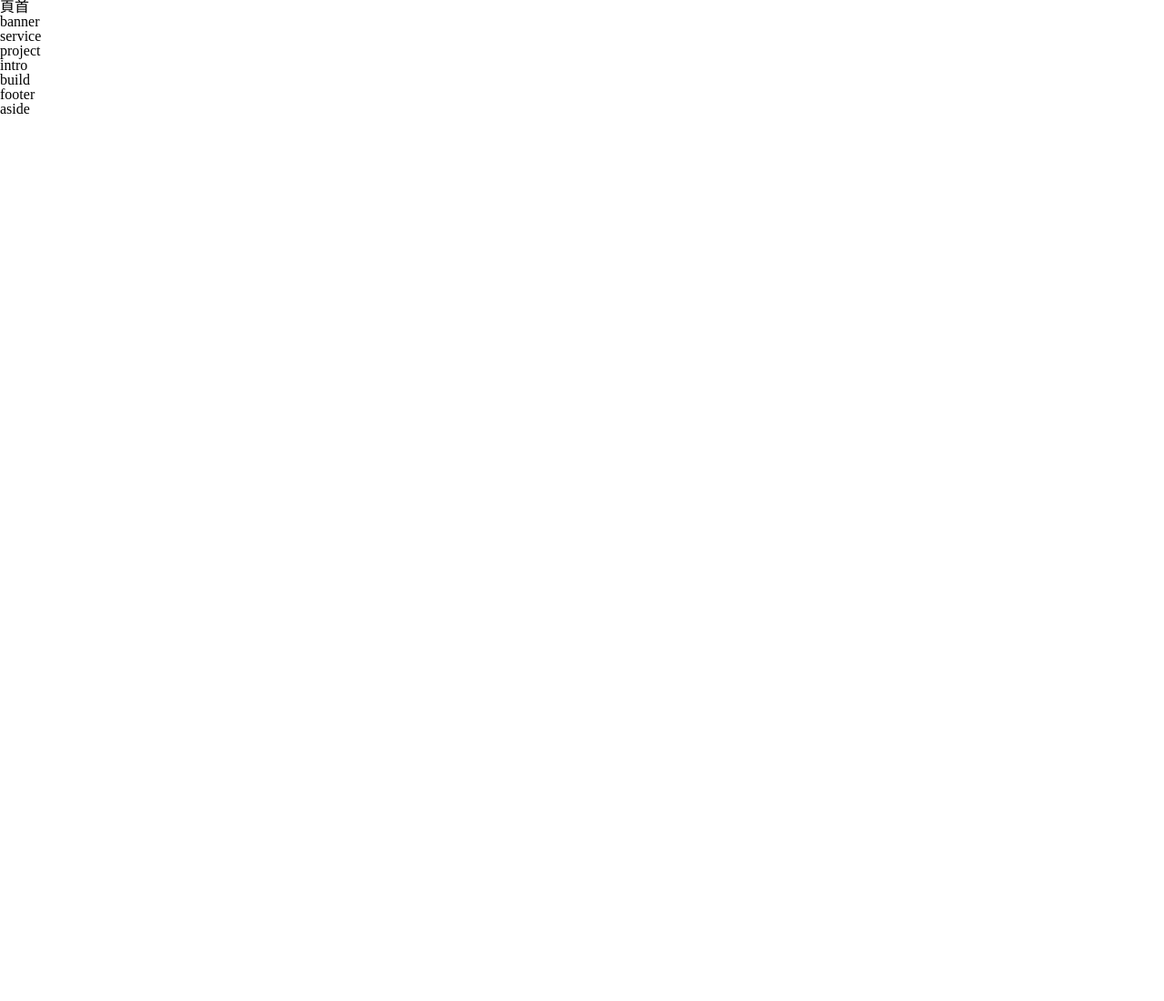
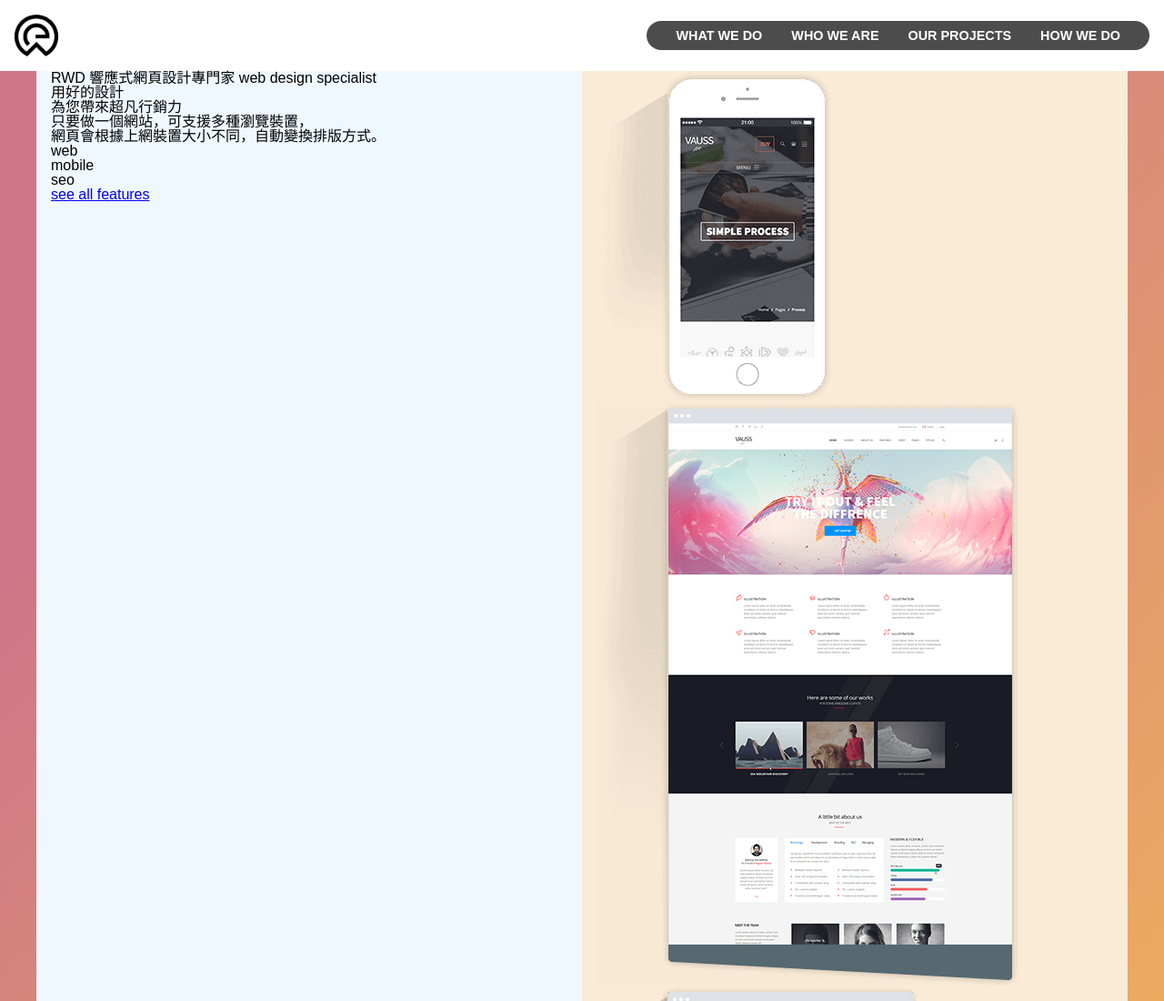
Before and after one commit to mumu-kuanchen/practice, a plain HTML site: page index.html in a window 1280 px wide. Shown: the top 1100 px of the page at 91% size. Before the commit the page ends 800 px from the top, so only its background shows below. Drawn offline with Linux system fonts and the light colour scheme.

Commit message:
add we-2

```diff
--- a/index.html
+++ b/index.html
@@ -20,9 +20,74 @@
 </head>
 <body>
 
-    <header class="header">頁首</header>
+    <header class="header">
 
-    <section class="banner">banner</section>
+        <div class="header-head">
+            <a href="./index.html">
+                <img class="header-img header-img-logo" src="./images/logo-header.png" alt="We Studio" width="60" height="58">
+            </a>
+        </div>
+
+        <div class="header-body">
+            <nav class="header-nav">
+                <ul class="header-ul">
+                    <li class="header-li">
+                        <a href="./service.html" class="header-link">what we do</a>
+                    </li>
+                    <li class="header-li">
+                        <a href="./about.html" class="header-link">who we are</a>
+                    </li>
+                    <li class="header-li">
+                        <a href="./works.html" class="header-link">our projects</a>
+                    </li>
+                    <li class="header-li">
+                        <a href="./process.html" class="header-link">how we do</a>
+                    </li>
+                </ul>
+                <button class="header-btn header-btn-times" type="button">
+                    <i class="fas fa-times"></i>
+                </button>
+            </nav>
+        </div>
+
+        <div class="header-foot">
+            <button class="header-btn header-btn-bars" type="button">
+                <i class="fas fa-bars"></i>
+            </button>
+        </div>
+    </header>
+
+    <section class="banner banner-index">
+        <div class="banner-container container mx-auto">
+            <div class="banner-head">
+                <h1 class="banner-title">
+                    RWD 響應式網頁設計專門家
+                    <small class="banner-small">web design specialist</small>
+                </h1>
+                <h2 class="banner-subTitle">
+                    用好的設計<br>
+                    為您帶來超凡行銷力
+                </h2>
+                <p class="banner-desc">
+                    只要做一個網站，可支援多種瀏覽裝置，<br>
+                    網頁會根據上網裝置大小不同，自動變換排版方式。
+                </p>
+                <ul class="banner-ul">
+                    <li class="banner-li">web</li>
+                    <li class="banner-li">mobile</li>
+                    <li class="banner-li">seo</li>
+                </ul>
+                <div class="banner-btns">
+                    <a class="banner-btn" href="./works.html" >see all features</a>
+                </div>
+            </div>
+            <div class="banner-body">
+                <img class="banner-img banner-img-mobile" src="./images/banner-mobile.png" alt="Mobile" width="260" height="364">
+                <img class="banner-img banner-img-desktop" src="./images/banner-desktop.png" alt="Desktop" width="466" height="641">
+                <img class="banner-img banner-img-pad" src="./images/banner-pad.png" alt="Pad" width="357" height="545">
+            </div>
+        </div>
+    </section>
 
     <section class="base base-service">service</section>
 
--- a/styles/all.css
+++ b/styles/all.css
@@ -1 +1,102 @@
 @charset "utf-8";
+
+html {
+    scroll-behavior: smooth;
+}
+
+body {
+    font-family: Arial, Helvetica, "微軟正黑體", sans-serif;
+}
+
+img {
+    vertical-align: bottom;
+}
+
+/* helper---------------------------------------------------------------- */
+
+.container {
+    max-width: 1200px;
+    box-sizing: border-box;
+}
+
+.mx-auto {
+    margin-left: auto;
+    margin-right: auto;
+}
+
+/* header--------------------------------------------------------------- */
+
+.header {
+    /* background-color: cadetblue; */
+    display: flex;
+    justify-content: space-between;
+    align-items: center;
+}
+
+.header-head, .header-body, .header-foot {
+    padding: 1rem 1rem;
+    box-sizing: border-box;
+}
+
+.header-head {
+    /* background-color: bisque; */
+    width: 80px;
+}
+
+.header-img {
+    max-width: 100%;
+    height: auto;
+}
+
+.header-ul {
+    display: flex;
+    background-color: rgba(0, 0, 0, .7);
+    border-radius: 30px;
+    padding: .5rem 1rem;
+}
+
+.header-li {
+    margin-left: 1rem;
+    margin-right: 1rem;
+}
+
+.header-link {
+    text-decoration: none;
+    color: white;
+    text-transform: uppercase;
+    font-size: .9rem;
+    font-weight: 600;
+
+}
+
+.header-link:hover {
+    color: #cf7688;
+}
+
+.header-btn-times, .header-foot {
+    display: none;
+}
+
+/* banner----------------------------------------------------------------------- */
+
+.banner {
+    background-image: linear-gradient(135deg, #cf7688 20%, #f5ba54 100%);
+}
+
+.banner-container {
+    display: flex;
+}
+
+.banner-head, .banner-body {
+    width: 50%;
+    padding-left: 1rem;
+    padding-right: 1rem;
+}
+
+.banner-head {
+    background-color: aliceblue;
+}
+
+.banner-body {
+    background-color: antiquewhite;
+}
```
Also changed, not shown: styles/index.css (line endings or trailing spaces).
